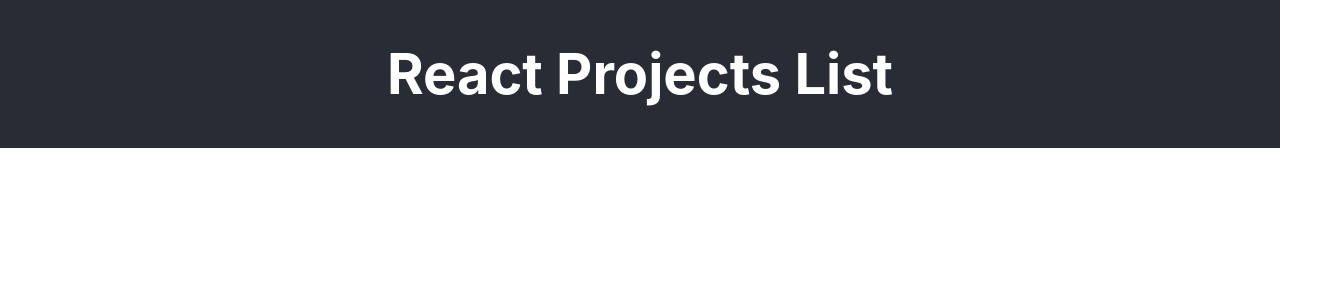
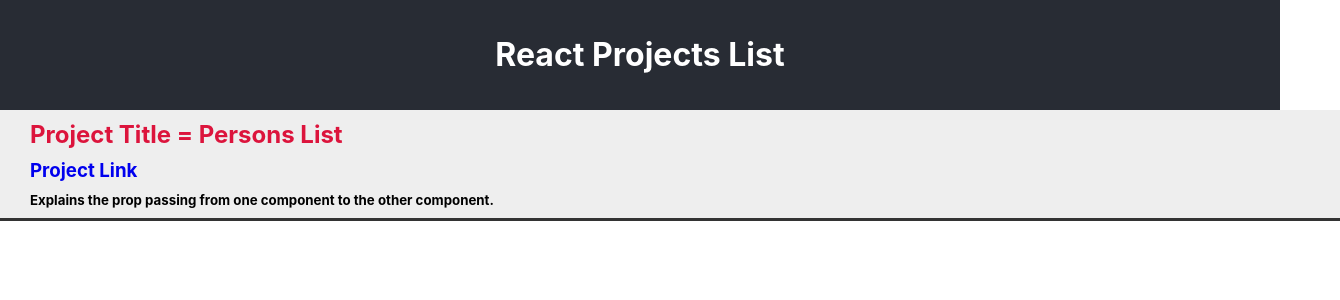
Before and after one commit to Vikas-KM/react-projects, a React (Create React App) app: page / in a window 1280 px wide. Shown: the top 300 px of the page, 1340 px wide, since content can reach past the window. Built offline with nearby package versions, Linux system fonts and the light colour scheme.

Commit message:
Added the link to persons list project

```diff
--- a/src/App.css
+++ b/src/App.css
@@ -4,9 +4,12 @@
 }
 
 .App {
-  text-align: center;
   background-color: #282c34;
   color: white;
-  padding: 40px;
-  font-size: 28px;
+  line-height: 110px;
+  /* padding-right: 40px; */
+  /* padding-left: 40px; */
+  font-size: 2rem;
+  width: 100%;
+  text-align: center;
 }
--- a/src/App.js
+++ b/src/App.js
@@ -1,11 +1,13 @@
 import React, { Component } from "react";
 import "./App.css";
+import ProjectList from "./ProjectList";
 
 class App extends Component {
   render() {
     return (
-      <div className="App">
-        <h1>React Projects List</h1>
+      <div>
+        <h1 className="App">React Projects List</h1>
+        <ProjectList />
       </div>
     );
   }
--- /dev/null
+++ b/src/Project.js
@@ -0,0 +1,23 @@
+import React from "react";
+import classes from "./Project.module.css";
+
+const Project = props => {
+  const { name, url, desc } = props.project;
+  return (
+    <div className={classes.project}>
+      <div>
+        <h2>Project Title = {name}</h2>
+        <h3>
+          <a href={url} target="_blank" rel="noopener noreferrer">
+            Project Link
+          </a>
+        </h3>
+      </div>
+      <div>
+        <h5>{desc}</h5>
+      </div>
+    </div>
+  );
+};
+
+export default Project;
--- /dev/null
+++ b/src/Project.module.css
@@ -0,0 +1,33 @@
+* {
+  margin: 0;
+  padding: 0;
+}
+
+.project {
+  padding: 10px;
+  padding-left: 30px;
+  padding-right: 30px;
+  background-color: #eee;
+  width: 100%;
+  border-bottom: 3px solid #333;
+}
+h2 {
+  color: crimson;
+  margin-bottom: 10px;
+}
+
+.project:hover {
+  background-color: #ccc;
+}
+
+a {
+  text-decoration: none;
+}
+
+a:hover {
+  text-decoration: underline;
+}
+
+h5 {
+  margin-top: 10px;
+}
--- /dev/null
+++ b/src/ProjectList.js
@@ -0,0 +1,24 @@
+import React from "react";
+import Project from "./Project.js";
+
+const ProjectList = () => {
+  const projects = [
+    {
+      id: 1,
+      name: "Persons List",
+      url: "https://vikas-km.github.io/persons-list/",
+      desc:
+        "Explains the prop passing from one component to the other component."
+    }
+  ];
+
+  return (
+    <div>
+      {projects.map(project => (
+        <Project project={project} key={project.id} />
+      ))}
+    </div>
+  );
+};
+
+export default ProjectList;
```
